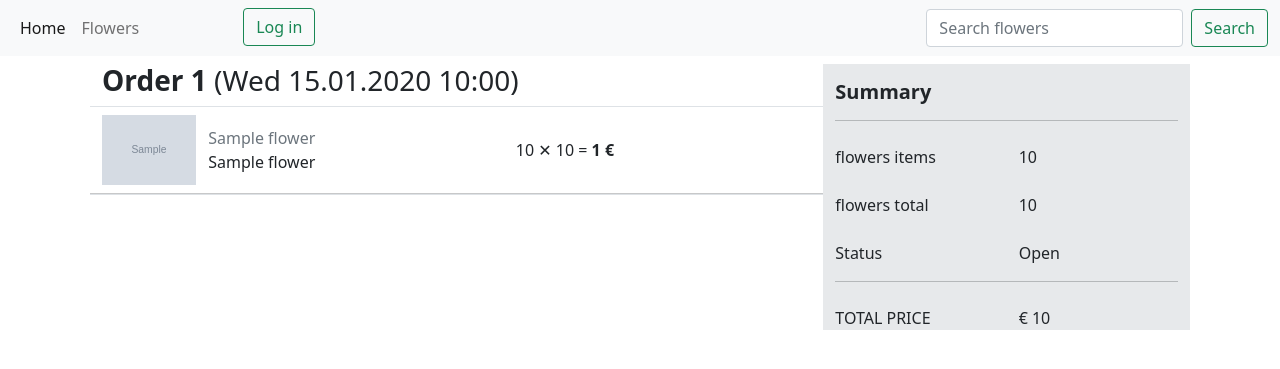
After one commit to Petrimus/tsoha_flower_store, a Flask app: template flower_store/main/templates/main/order.html in a window 1280 px wide. The commit adds this page. Shown: the top 369 px of the page. Run offline with Flask 2, Linux system fonts and the light colour scheme; the template is opened without the code that fills it: most values are stand-ins (such as "Sample title", 1, 10 or a date in 2020); grey boxes marked "Sample" are stand-in pictures.

Commit message:
oders and single order view done

```diff
--- a/db/schema.sql
+++ b/db/schema.sql
@@ -52,7 +52,7 @@ CREATE TABLE shoppingcart_status (
 CREATE TABLE shoppingcart (
   id SERIAL PRIMARY KEY,
   created_at TIMESTAMP DEFAULT CURRENT_TIMESTAMP NOT NULL,
-  modified_at TIMESTAMP,
+  modified_at TIMESTAMP DEFAULT CURRENT_TIMESTAMP NOT NULL,
   status_id INTEGER REFERENCES shoppingcart_status,
   flower_user_id INTEGER REFERENCES flower_user
 );
--- a/flower_store/__init__.py
+++ b/flower_store/__init__.py
@@ -1,10 +1,13 @@
 import os
+import babel
 from flask import Flask, render_template, redirect, session, flash, url_for
 from functools import wraps
 from flask_sqlalchemy import SQLAlchemy
 from os import getenv
+from babel.dates import format_datetime
 
 db = SQLAlchemy()
+
 
 def create_app():
     app = Flask(__name__)
@@ -14,8 +17,10 @@ def create_app():
     app.secret_key = getenv("SECRET_KEY")
     db.init_app(app)
     register_blueprints(app)
+    app.jinja_env.filters['datetime'] = format_datetime
 
     return app
+
 
 def register_blueprints(app):
     from flower_store.auth import auth_blueprint
@@ -37,6 +42,7 @@ def register_error_handlers(app):
 def configure_logging(app):
     pass
 
+
 def login_required(f):
     @wraps(f)
     def wrap(*args, **kwargs):
@@ -47,3 +53,12 @@ def login_required(f):
             return redirect(url_for('auth.login'))
 
     return wrap
+
+def format_datetime(value, format='medium'):
+    if format == 'full':
+        format="EEEE, d. MMMM y 'at' HH:mm"
+    elif format == 'medium':
+        format="EE dd.MM.y HH:mm"
+    elif format == 'short':
+        format="EE dd.MM.y"
+    return babel.dates.format_datetime(value, format)
--- /dev/null
+++ b/flower_store/main/templates/main/order.html
@@ -0,0 +1,56 @@
+{% extends "/main/layouts/base_layout.html" %}
+<!-- prettier ignore -->
+{% block content %}
+<div class="container">
+  <div class="row mx-2 my-2">
+    <div class="col-md-8">
+      <div class="title">
+        <h3><strong>Order {{ cart_id }} </strong> ({{aggregate.modified_at | datetime}})</h3>
+      </div>
+      <div class="row border-top border-bottom">
+        {% for flower in cart %}
+        <div class="row main align-items-center my-2">
+          <div class="col-2">
+            <img class="img-fluid" src="{{flower.picture}}" />
+          </div>
+          <div class="col-5">
+            <div class="row text-muted">{{flower.latin_name}}</div>
+            <div class="row">{{flower.name}}</div>
+          </div>
+          <div class="col-5">
+            {{flower.quantity}}
+            <span
+              >&#10005; {{flower.price}}  = <strong>{{flower.total_price}} &euro;</strong></span
+            >
+          </div>
+        </div>
+        <hr style="margin: 0" />
+        {% endfor %}
+      </div>
+    </div>
+    <div class="col-md-4 summary" style="background-color: #e7e9eb">
+      <div style="margin-top: 1em">
+        <h5><b>Summary</b></h5>
+      </div>
+      <hr />
+      <div class="row mt-4">
+        <div class="col">flowers items</div>
+        <div class="col text-right">{{aggregate.quantity}}</div>
+      </div>
+      <div class="row mt-4">
+        <div class="col">flowers total</div>
+        <div class="col text-right">{{aggregate.quantity_total}}</div>
+      </div>
+      <div class="row mt-4">
+        <div class="col">Status</div>
+        <div class="col text-right">Open</div>
+      </div>
+      <hr />
+      <div class="row mt-4">
+        <div class="col">TOTAL PRICE</div>
+        <div class="col text-right">&euro; {{aggregate.total}}</div>
+      </div>
+    </div>
+  </div>
+</div>
+{% endblock %}
--- a/flower_store/main/templates/main/orders.html
+++ b/flower_store/main/templates/main/orders.html
@@ -22,7 +22,7 @@
             <td>Otto</td>
             <td>@mdo</td>
             <td>6</td>
-            <td><a href="#">See details</a></td>
+            <td><a href="{{ '/order/{}'.format(order.cart_id) }}">See details</a></td>
           </tr>
         {% endfor %}
       </tbody>
```
Also changed, not shown: flower_store/main/views.py (+38 -29 lines).
